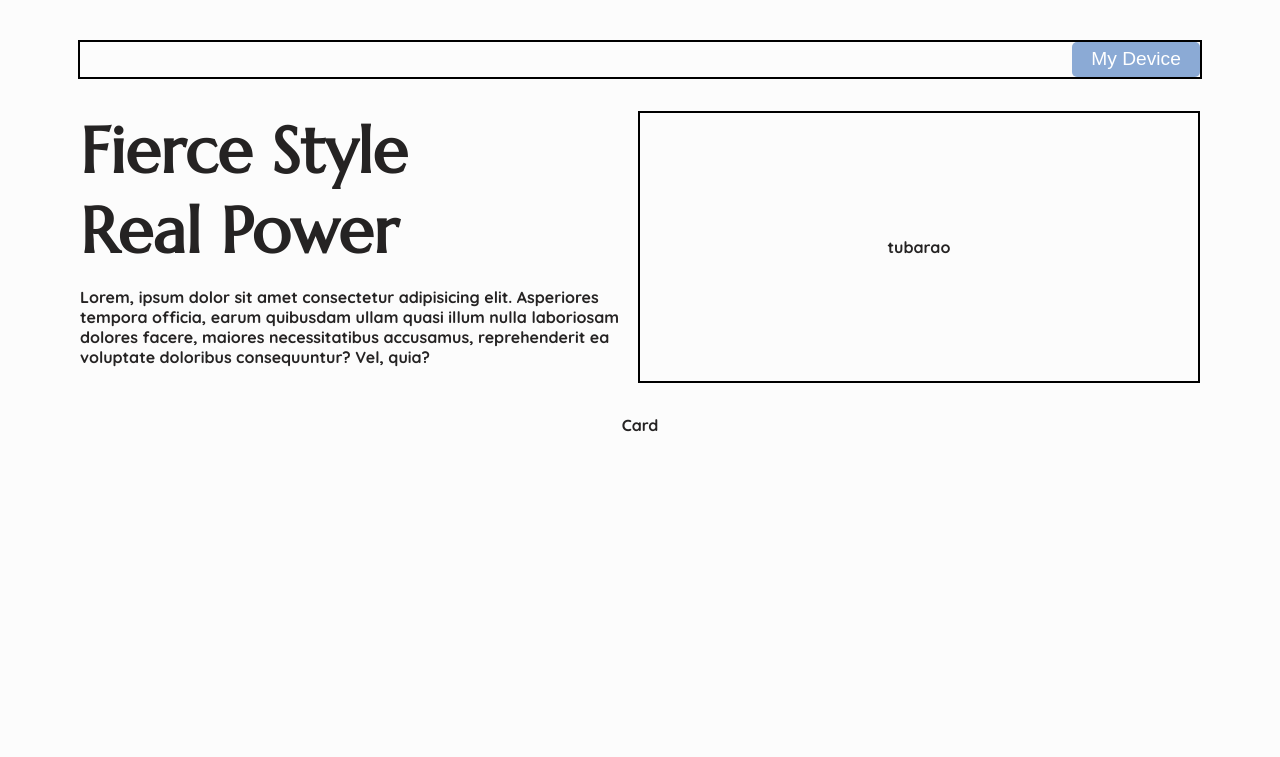
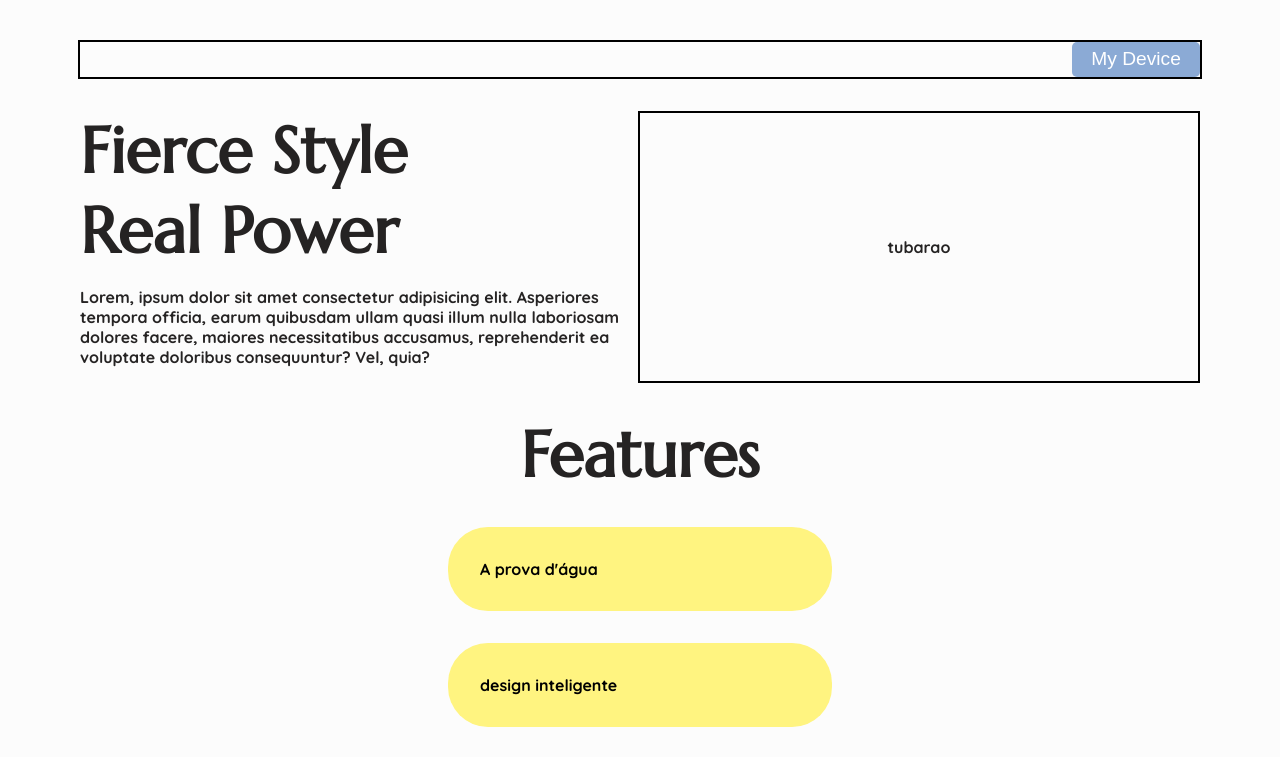
Before and after one commit to kxuak/Shark-Watt, a React (Vite) app: page / in a window 1280 px wide. Shown: the top 757 px of the page. Built offline with nearby package versions, Linux system fonts and the light colour scheme.

Commit message:
botando cards

```diff
--- a/src/components/Card/index.css
+++ b/src/components/Card/index.css
@@ -0,0 +1,74 @@
+/* From Uiverse.io by Samalander0 */
+.card {
+  width: 320px;
+  background: #fff480;
+  color: black;
+  position: relative;
+  border-radius: 2.5em;
+  padding: 2em;
+  transition: transform 0.4s ease;
+}
+
+.card .card-content {
+  display: flex;
+  flex-direction: column;
+  justify-content: space-between;
+  gap: 5em;
+  height: 100%;
+  transition: transform 0.4s ease;
+}
+
+.card .card-top, .card .card-bottom {
+  display: flex;
+  justify-content: space-between;
+}
+
+.card .card-top p, .card .card-top .card-title, .card .card-bottom p, .card .card-bottom .card-title {
+  margin: 0;
+}
+
+.card .card-title {
+  font-weight: bold;
+}
+
+.card .card-top p, .card .card-bottom p {
+  font-weight: 600;
+}
+
+.card .card-bottom {
+  align-items: flex-end;
+}
+
+.card .card-image {
+  position: absolute;
+  width: 100%;
+  height: 100%;
+  top: 0;
+  left: 0;
+  display: grid;
+  place-items: center;
+  pointer-events: none;
+}
+
+.card .card-image svg {
+  width: 4em;
+  height: 4em;
+  transition: transform 0.4s ease;
+}
+
+.card:hover {
+  cursor: pointer;
+  transform: scale(0.97);
+}
+
+.card:hover .card-content {
+  transform: scale(0.96);
+}
+
+.card:hover .card-image svg {
+  transform: scale(1.05);
+}
+
+.card:active {
+  transform: scale(0.9);
+}
--- a/src/components/Card/index.tsx
+++ b/src/components/Card/index.tsx
@@ -1,8 +1,16 @@
 import './index.css'
 
-const Card = () => {
+type CardProps = {
+  text: string;
+};
+
+const Card: React.FC<CardProps> = ({text = "button"}) => {
   return (
-    <div>Card</div>
+  <div className="card">
+    <div className="card-content">
+      <div className="tittle-card">{text}</div>
+    </div>
+  </div>
   )
 }
 
--- a/src/pages/LadingPage/index.tsx
+++ b/src/pages/LadingPage/index.tsx
@@ -21,7 +21,15 @@ const LadingPage = () => {
         tubarao
       </div>
       </div>
-      <div className="cards"><Card></Card></div>
+      <h1 className='features'>Features</h1>
+      <div className="cards"><Card
+      text="A prova d'água"/></div>
+      <div className="cards"><Card
+      text='design inteligente'/></div>
+      <div className="cards"><Card
+      text='prevençaõ contra curto-circuito dobrado'/></div>
+      <div className="cards"><Card
+      text='proteção contra entrada de agua'/></div>
     </div>
     </div>
   )
--- a/src/pages/LadingPage/lading.css
+++ b/src/pages/LadingPage/lading.css
@@ -47,3 +47,11 @@
     width: 100%;
     border: 2px black solid;
 }
+
+.features {
+    font-family: 'Marcellus', sans-serif;
+  font-weight: bold;
+  font-style: normal;
+  font-size: 4rem;
+  margin: 0px;
+}
```
